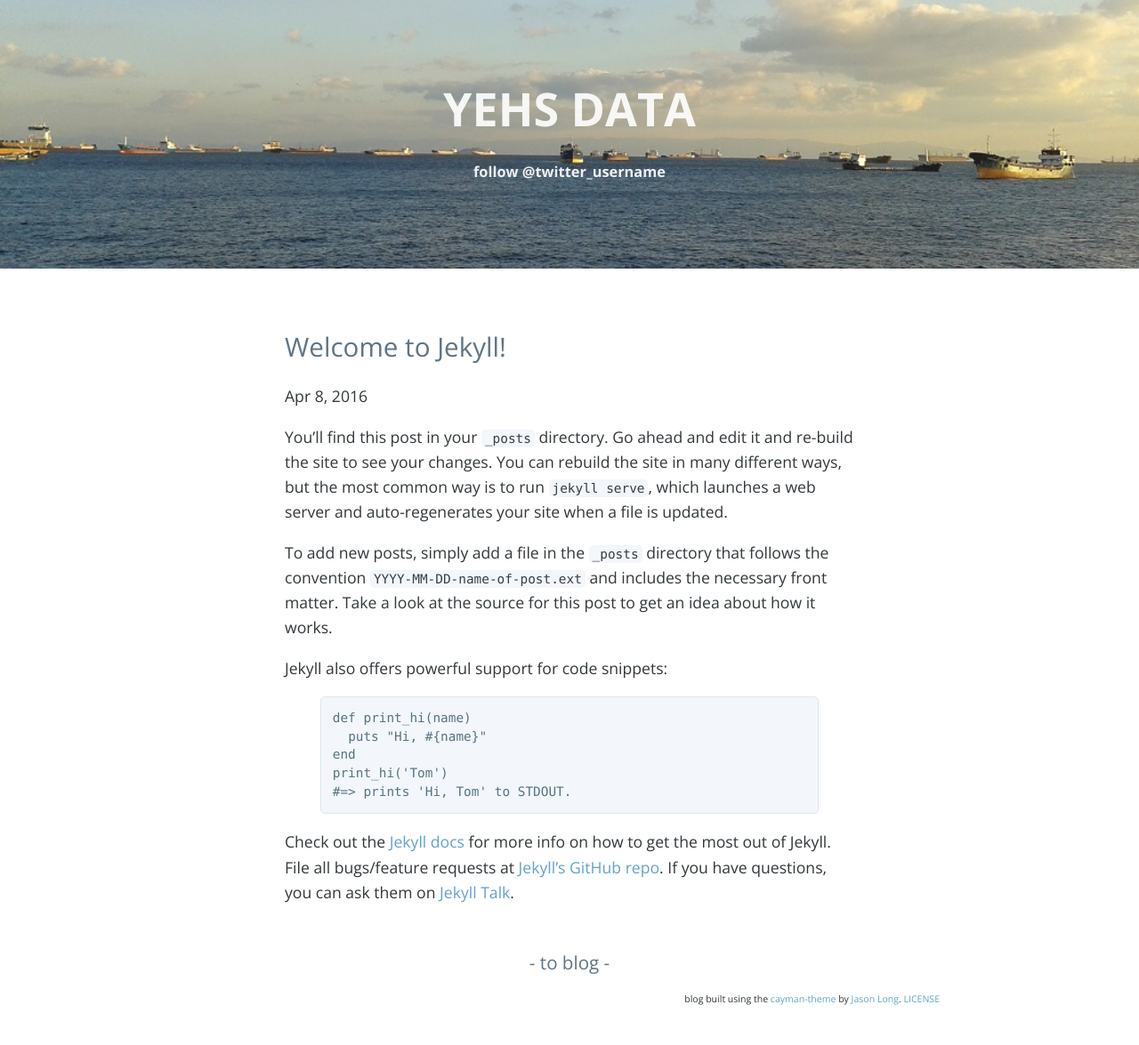
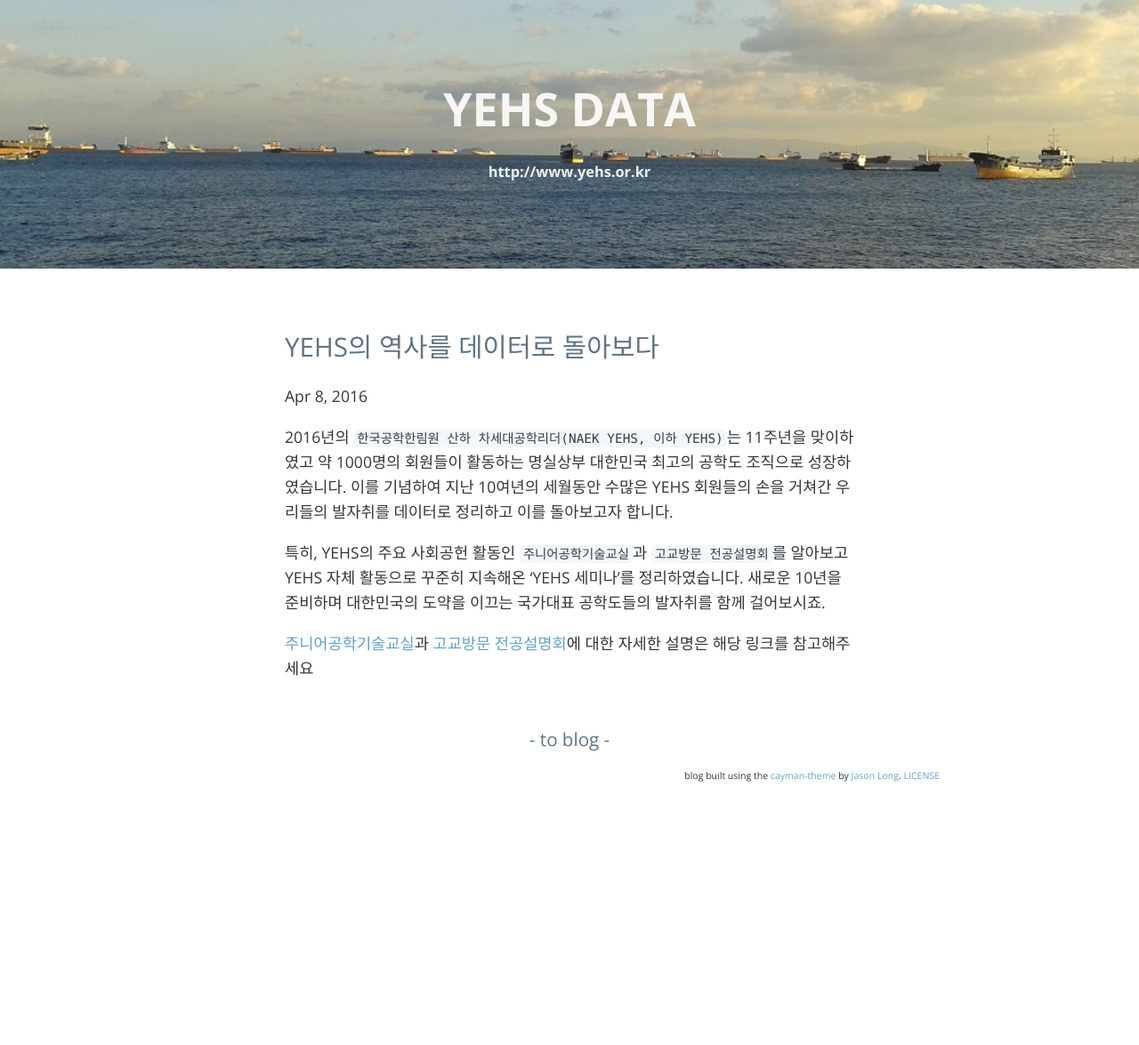
Before and after one commit to HyoukJang/yehsdata, a Jekyll site: the page built from _posts/2016-04-08-welcome-to-jekyll.markdown, in a window 1280 px wide. Shown: the whole page at 89% size. Built offline with Jekyll 4.4.1, drawn with Linux system fonts in a browser that asks for light colours; after the commit the page ends 923 px from its top, so only the background shows below that.

Commit message:
add JEA&EES Materials in '_pdf' directory

```diff
--- a/_config.yml
+++ b/_config.yml
@@ -11,7 +11,7 @@
 baseurl: '/yehsdata' # the subpath of your site, e.g. /blog
 url: 'http://hyoukjang.github.io' # the base hostname & protocol for your site http://www.example.com
 # google_analytics: 'UA-XXXXXX-X'
-twitter_username: 'twitter_username'
+twitter_username: 'http://www.yehs.or.kr'
 
 # Build settings
 markdown: kramdown
--- a/_includes/header.html
+++ b/_includes/header.html
@@ -1,5 +1,5 @@
 <header class="page-header">
      <h1 class="project-name"> <a class="header-link" href="{{ site.baseurl }}/"> {{ site.title }}</a></h1>
      <!--<h3 style="font-weight: lighter;">a blog for <a class="header-link" href="http://canijustgo.com/" target="_blank">canijustgo.com</a></h3>-->
-     <h3>{% if site.twitter_username %}<a class="header-link" href="http://twitter.com/{{ site.twitter_username }}" target="_blank">follow @{{ site.twitter_username }}</a></h3>{% endif %}
+     <h3>{% if site.twitter_username %}<a class="header-link" href="{{ site.twitter_username }}" target="_blank"> {{ site.twitter_username }}</a></h3>{% endif %}
 </header>
--- a/_posts/2016-04-08-welcome-to-jekyll.markdown
+++ b/_posts/2016-04-08-welcome-to-jekyll.markdown
@@ -1,25 +1,14 @@
 ---
 layout: post
-title:  "Welcome to Jekyll!"
+title:  "YEHS의 역사를 데이터로 돌아보다"
 date:   2016-04-08 09:34:02 +0900
 categories: jekyll update
 ---
-You’ll find this post in your `_posts` directory. Go ahead and edit it and re-build the site to see your changes. You can rebuild the site in many different ways, but the most common way is to run `jekyll serve`, which launches a web server and auto-regenerates your site when a file is updated.
+2016년의 `한국공학한림원 산하 차세대공학리더(NAEK YEHS, 이하 YEHS)`는 11주년을 맞이하였고 약 1000명의 회원들이 활동하는 명실상부 대한민국 최고의 공학도 조직으로 성장하였습니다. 이를 기념하여 지난 10여년의 세월동안 수많은 YEHS 회원들의 손을 거쳐간 우리들의 발자취를 데이터로 정리하고 이를 돌아보고자 합니다.
 
-To add new posts, simply add a file in the `_posts` directory that follows the convention `YYYY-MM-DD-name-of-post.ext` and includes the necessary front matter. Take a look at the source for this post to get an idea about how it works.
+특히, YEHS의 주요 사회공헌 활동인 `주니어공학기술교실`과 `고교방문 전공설명회`를 알아보고 YEHS 자체 활동으로 꾸준히 지속해온 'YEHS 세미나'를 정리하였습니다. 새로운 10년을 준비하며 대한민국의 도약을 이끄는 국가대표 공학도들의 발자취를 함께 걸어보시죠.
 
-Jekyll also offers powerful support for code snippets:
+[주니어공학기술교실][주니어공학기술교실]과 [고교방문 전공설명회][고교방문 전공설명회]에 대한 자세한 설명은 해당 링크를 참고해주세요
 
-{% highlight ruby %}
-def print_hi(name)
-  puts "Hi, #{name}"
-end
-print_hi('Tom')
-#=> prints 'Hi, Tom' to STDOUT.
-{% endhighlight %}
-
-Check out the [Jekyll docs][jekyll-docs] for more info on how to get the most out of Jekyll. File all bugs/feature requests at [Jekyll’s GitHub repo][jekyll-gh]. If you have questions, you can ask them on [Jekyll Talk][jekyll-talk].
-
-[jekyll-docs]: http://jekyllrb.com/docs/home
-[jekyll-gh]:   https://github.com/jekyll/jekyll
-[jekyll-talk]: https://talk.jekyllrb.com/
+[주니어공학기술교실]: http://hyoukjang.github.io/yehsdata/_pdfs/2016_YEHS_JEA.pdf
+[고교방문 전공설명회]: http://hyoukjang.github.io/yehsdata/_pdfs/2016_YEHS_EES.pdf
```
Also changed, not shown: 2 other files.
